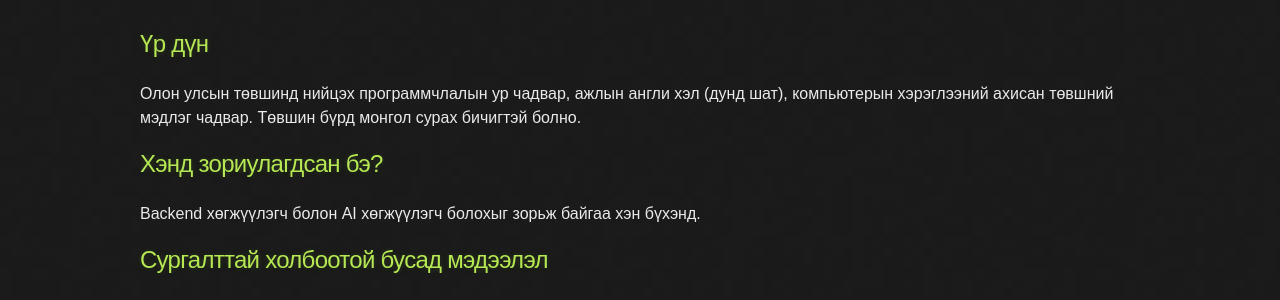
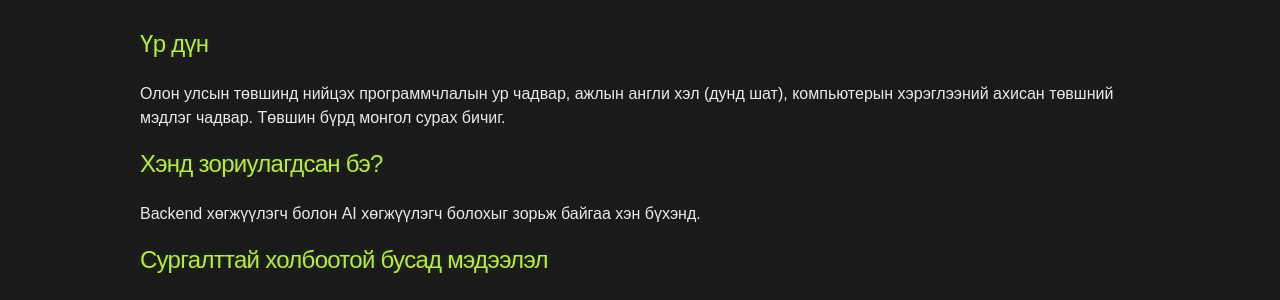
Before and after one commit to ganaatulgaa/corecode, a Jekyll site: the page built from index.md, in a window 1280 px wide. Shown: the part 817-1117 px from the top of the page. Built offline with Jekyll 4.4.1, drawn with Linux system fonts in a browser that asks for light colours.

Commit message:
Update index.md

```diff
--- a/index.md
+++ b/index.md
@@ -27,7 +27,7 @@ layout: default
 
 ## Үр дүн
 
-Олон улсын төвшинд нийцэх программчлалын ур чадвар, ажлын англи хэл (дунд шат), компьютерын хэрэглээний ахисан төвшний мэдлэг чадвар. Төвшин бүрд монгол сурах бичигтэй болно.
+Олон улсын төвшинд нийцэх программчлалын ур чадвар, ажлын англи хэл (дунд шат), компьютерын хэрэглээний ахисан төвшний мэдлэг чадвар. Төвшин бүрд монгол сурах бичиг.
 
 ## Хэнд зориулагдсан бэ?
 
```
